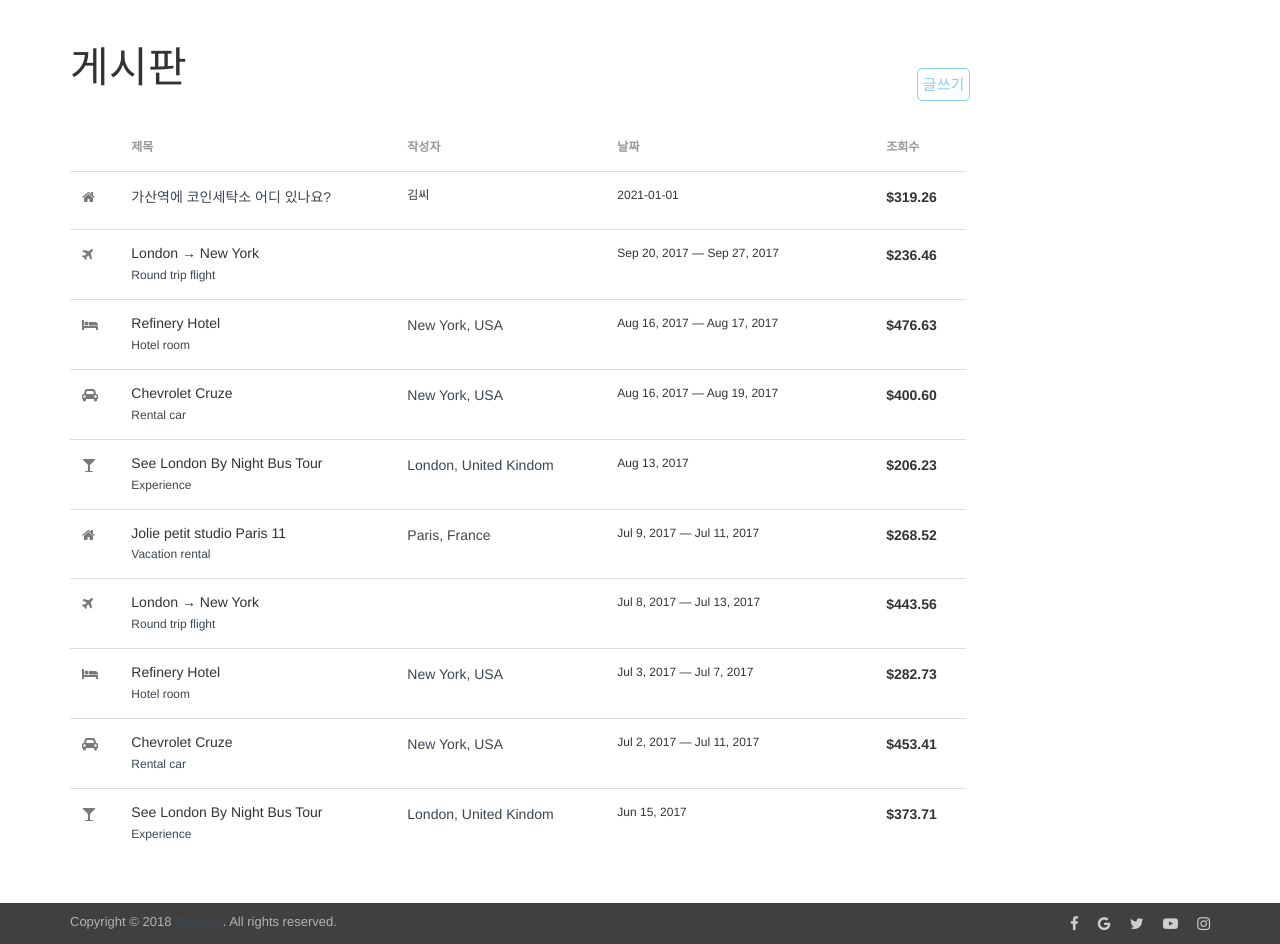
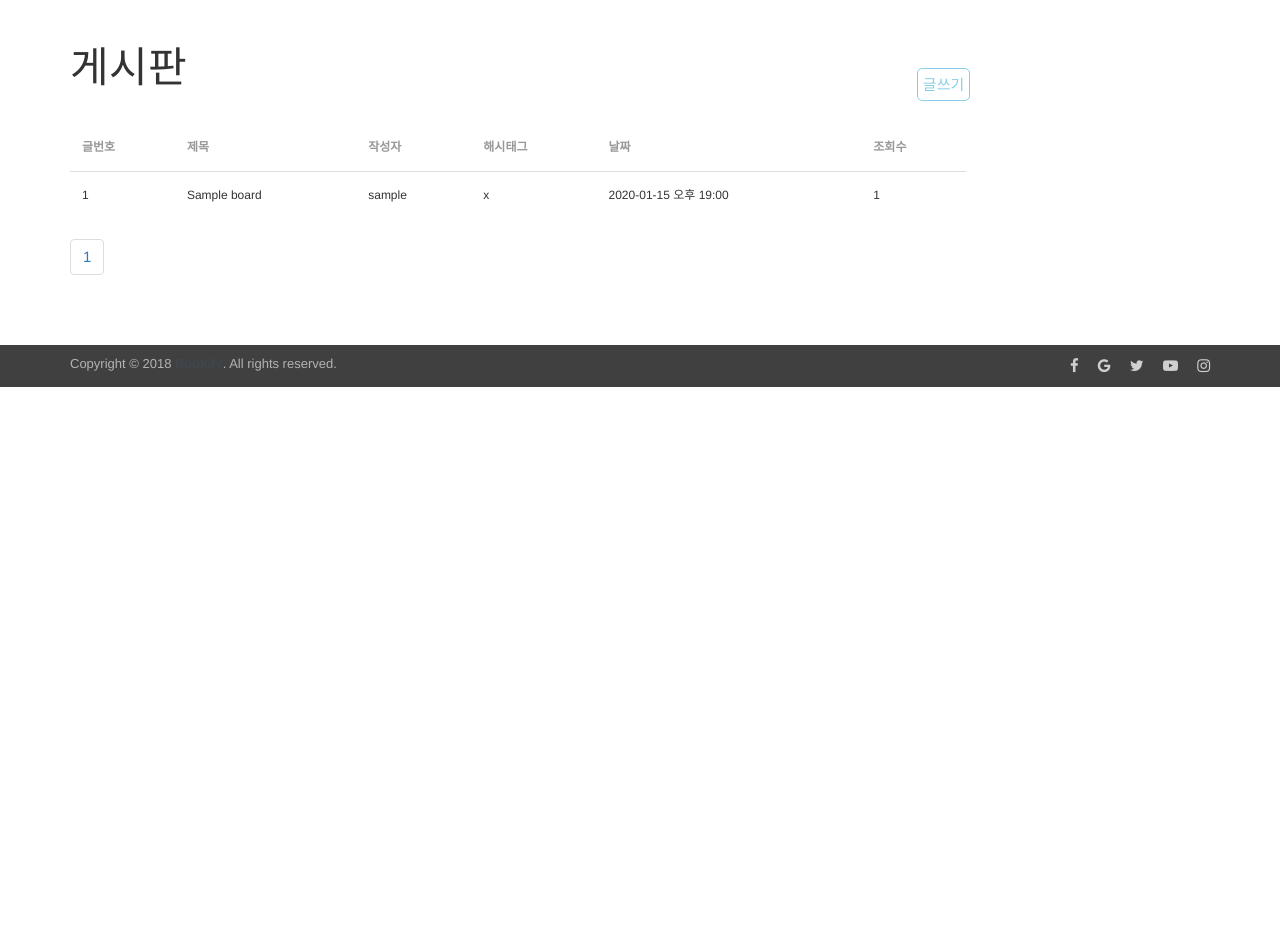
Before and after one commit to HyunCheolNam/miniproject2, a Django app: page /board/ in a window 1280 px wide. Shown: the part 50-994 px from the top of the page. After the commit the page ends 437 px from the top, so only its background shows below. Run offline with Django 3.2, Linux system fonts and the light colour scheme; tables that the repository leaves empty hold one stand-in row (values such as "Sample post"); some libraries are stand-ins or nearby versions.

Commit message:
게시판 기능 추가 - 게시판 글쓰기    (제목, 내용 빈칸일 시 alert 기능 추가 필요) - 게시판 목록    (글 내용 보기는 아직 미완) - 추가적으로 User views model 가져오는 방식 변경

```diff
--- a/board/urls.py
+++ b/board/urls.py
@@ -9,4 +9,5 @@ urlpatterns = [
     path('qna/', views.qna, name="qna"),
     path('board_write/', views.board_write, name="board_write"),
     path('board_see/', views.board_see, name="board_see"),
+    path('<int:board_id>/', views.detail, name='detail')
 ]
--- a/board/views.py
+++ b/board/views.py
@@ -1,14 +1,38 @@
-from django.shortcuts import render
+from django.http.response import HttpResponse
+from django.shortcuts import redirect, render
 from user.models import User
 from laundry.models import Laundry
+from board.models import Board
 from django.http import JsonResponse
 from django.forms.models import model_to_dict
+from datetime import datetime
+from django.core.paginator import Paginator
 
+# 게시판 목록
 def board(request):
-    return render(request,'board/board.html')
+    page = request.GET.get('page')
+    if not page:
+        page = 1
+
+    board_list = Board.objects.order_by('-id')
+    p = Paginator(board_list, 10)
+
+    pages = p.page(page)
+
+    start_page = (int(page) - 1) // 10 * 10 + 1
+    end_page = start_page + 9
+
+    if end_page > p.num_pages:
+        end_page = p.num_pages
+
+    context = {
+        'board_list' : pages,
+        'pagination' : range(start_page, end_page+1)
+    }
+
+    return render(request,'board/board.html', context)
 
 def main(request):
-
     try:
         user_id = request.session['user_id']
     ### 로그인 전 -> 강의장 위치로 출력
@@ -41,11 +65,42 @@ def marker_data(request):
 def qna(request):
     return render(request, 'board/qna.html')
 
+# 게시판 글쓰기
 def board_write(request):
-    return render(request, 'board/board_write.html')
+    try:
+        user_id = request.session['user_id']
+        user = user = User.objects.get(user_id=user_id)
+    except:
+        return HttpResponse('잘못된 접근')
+    else:
+        if request.method == 'GET':
+            return render(request, 'board/board_write.html')
+        else:
+            brd_title = request.POST['brd_title']
+            brd_content = request.POST['brd_content']
+            brd_tags = request.POST['brd_tags']
+
+            hash_tags = []
+            for tag in brd_tags:
+                hash_tags.append(tag)
+
+            print(brd_tags)
+            brd_write_dt = datetime.now()
+            print(brd_write_dt)
+            # brd_writer_id = user_id
+            board = Board(brd_title=brd_title, brd_content=brd_content, hash_tags=str(hash_tags), brd_hits=0,
+                brd_write_dt=brd_write_dt, brd_writer_id = user.id)
+            board.save()
+
+        # return render(request, 'board:board_see', {})
+        return redirect('board:board')
+
 
 def board_see(request):
     return render(request , 'board/board_see.html')
 
+def detail(request):
+    pass
+
 def board_modify(request):
     return render(request, 'board/board_modify.html')
--- a/templates/board/board.html
+++ b/templates/board/board.html
@@ -41,7 +41,7 @@
       color: #3f464d;
     }
 
-    a:hover {
+    tbody tr:hover {
       text-decoration: none;
       color: tomato;
       cursor: pointer;
@@ -60,7 +60,7 @@
       font-size: 1.5em;
     }
 
-    #test_btn1 {
+    #write_btn {
       border-radius : 5px;
       margin-right: -4px;
     }
@@ -82,6 +82,7 @@
       color: white;
       background-color: skyblue;
     }
+
 </style>
 
   <script>
@@ -89,6 +90,12 @@
       location.href = "{% url 'board:board_write'%}";
     }
 
+    $(document).ready(function(){
+      $('table tr').click(function(){
+          window.location = $(this).attr('href');
+          return false;
+        });
+    });
   </script>
 
 
@@ -99,24 +106,39 @@
         <div class="col-md-9-5">
           <div class="col-md-9-5-1">
             <h3 class="theme-account-page-title">게시판</h3>
-            </a>
             <div id="btn_group">
-              <button id="test_btn1" onclick="go_write()">글쓰기</button>
+              <button id="write_btn" onclick="go_write()">글쓰기</button>
             </div>
           </div>
           <div class="theme-account-history">
             <table class="table">
               <thead>
                 <tr>
-                  <th></th>
+                  <th>글번호</th>
                   <th>제목</th>
                   <th>작성자</th>
+                  <th>해시태그</th>
                   <th>날짜</th>
                   <th>조회수</th>
                 </tr>
               </thead>
               <tbody>
-                <tr>
+                {% if board_list %}
+                {% for board in board_list %}
+                <tr href="{% url 'board:detail' board.id %}">
+                  <td class="theme-account-history-date">{{ forloop.counter }}</td>
+                  <td class="theme-account-history-date">{{ board.brd_title }}</td>
+                  <td class="theme-account-history-item-name">{{ board.brd_writer.user_nick }}</td>
+                  <td class="theme-account-history-date">{{ board.hash_tags }}</td>
+                  <td class="theme-account-history-date">{{ board.brd_write_dt | date:'Y-m-d a H:i' }}</td>
+                  <td class="theme-account-history-date">{{ board.brd_hits }}</td>
+                </tr>
+                {% endfor %}
+                {% else %}
+                  <p>게시글이 없습니다.</p>
+                {% endif %}
+
+                {% comment %} <tr>
                   <td class="theme-account-history-type">
                     <i class="fa fa-home theme-account-history-type-icon"></i>
                   </td>
@@ -295,8 +317,17 @@
                   <td>
                     <p class="theme-account-history-item-price">$373.71</p>
                   </td>
-                </tr>
+                </tr> {% endcomment %}
               </tbody>
+            </table>
+            <table class="table">
+              <ul class="pagination" >
+                {% for i in pagination %}
+                <li>
+                  <a href='/board/?page={{i}}'>{{i}}</a>
+                </li>
+                {% endfor %}
+              </ul>
             </table>
           </div>
         </div>
```
Also changed, not shown: templates/board/board_write.html (+55 -25 lines), user/views.py (+9 -9 lines).
